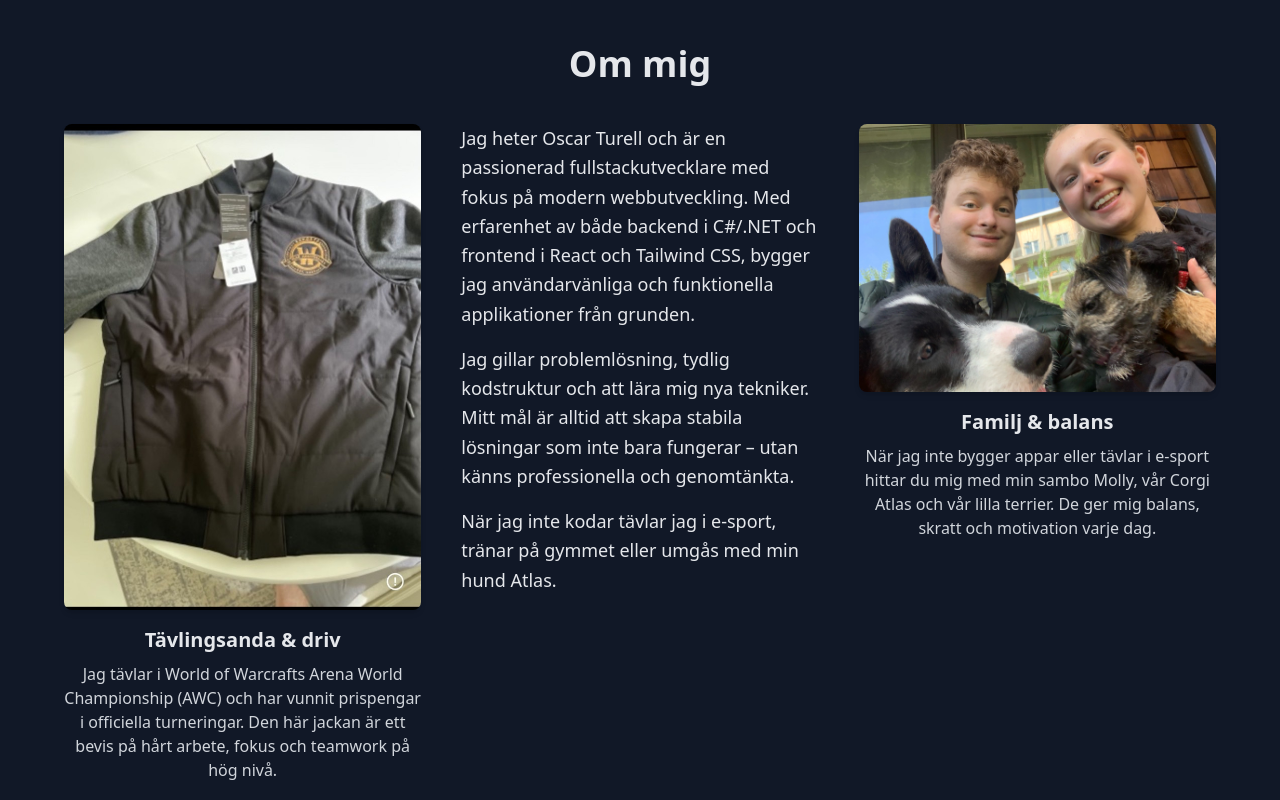
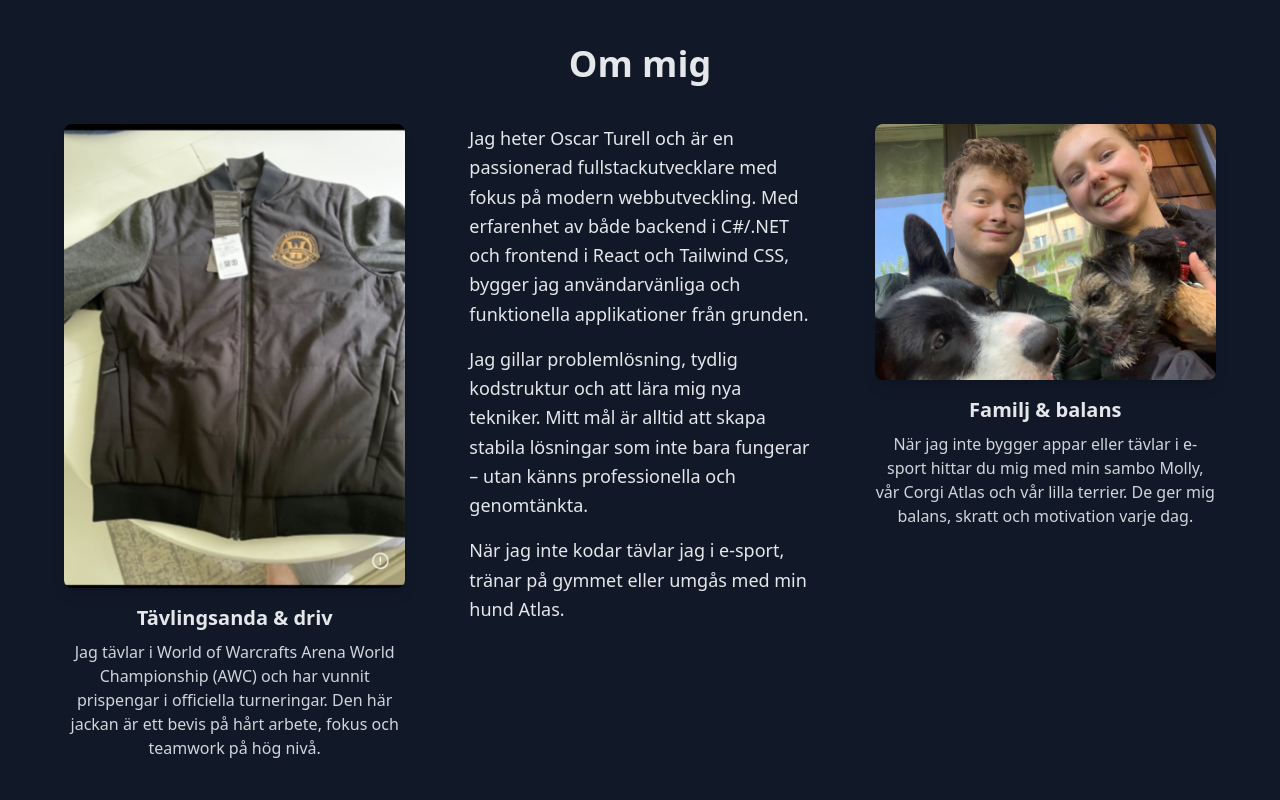
Before and after one commit to Oscarkoz/portfolio-web, a React (Create React App) app: page / in a window 1280 px wide. Shown: the part 900-1700 px from the top of the page. Built offline with nearby package versions, Linux system fonts and the light colour scheme; no server answers.

Commit message:
Byter till importbaserade bilder i About Me

```diff
--- a/src/components/AboutMe.jsx
+++ b/src/components/AboutMe.jsx
@@ -1,12 +1,14 @@
 import React from 'react';
 import { motion } from 'framer-motion';
+import awcJacka from '../assets/awc-jacka.jpg';
+import familjOscar from '../assets/familj-oscar.jpg';
 
 const AboutMe = () => (
   <section id="about" className="py-16 px-6 bg-white dark:bg-gray-900 text-gray-800 dark:text-gray-200">
     <h2 className="text-4xl font-bold mb-10 text-center">Om mig</h2>
 
     {/* Tidningslayout: bild – text – bild */}
-    <div className="flex flex-col md:flex-row justify-center items-start gap-10 max-w-6xl mx-auto">
+    <div className="flex flex-col md:flex-row justify-center items-start gap-16 max-w-6xl mx-auto">
 
       {/* Vänster: AWC-bild */}
       <motion.div
@@ -17,9 +19,9 @@ const AboutMe = () => (
         viewport={{ once: true }}
       >
         <img
-          src="/images/awc-jacka.jpg"
+          src={awcJacka}
           alt="AWC Jacka"
-          className="rounded-lg shadow-md w-full mb-4"
+          className="rounded-lg shadow-lg w-full mb-4 hover:scale-105 transition-transform duration-300"
         />
         <h3 className="text-xl font-semibold mb-2">Tävlingsanda & driv</h3>
         <p className="text-center text-gray-600 dark:text-gray-300">
@@ -53,9 +55,9 @@ const AboutMe = () => (
         viewport={{ once: true }}
       >
         <img
-          src="/images/familj-oscar.jpg"
+          src={familjOscar}
           alt="Oscar med Molly och hundarna"
-          className="rounded-lg shadow-md w-full mb-4"
+          className="rounded-lg shadow-lg w-full mb-4 hover:scale-105 transition-transform duration-300"
         />
         <h3 className="text-xl font-semibold mb-2">Familj & balans</h3>
         <p className="text-center text-gray-600 dark:text-gray-300">
```
Also changed, not shown: src/assets/awc-jacka.jpg (added), src/assets/familj-oscar.jpg (added).
